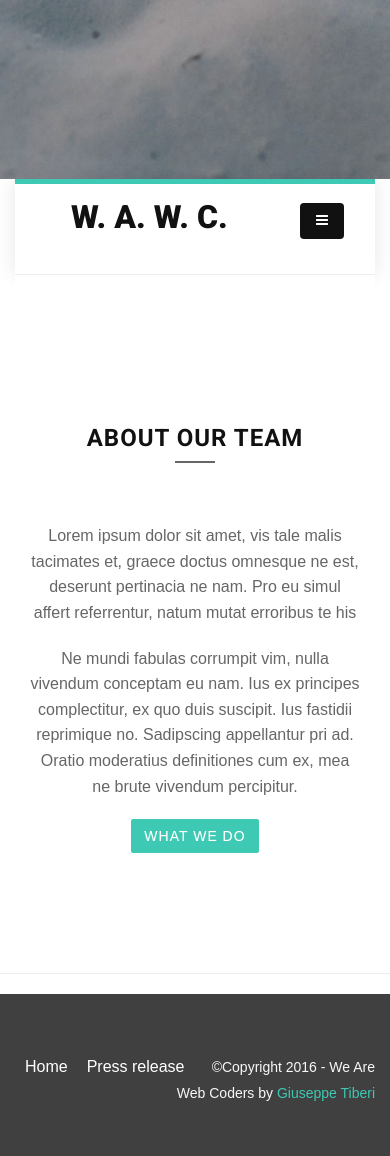
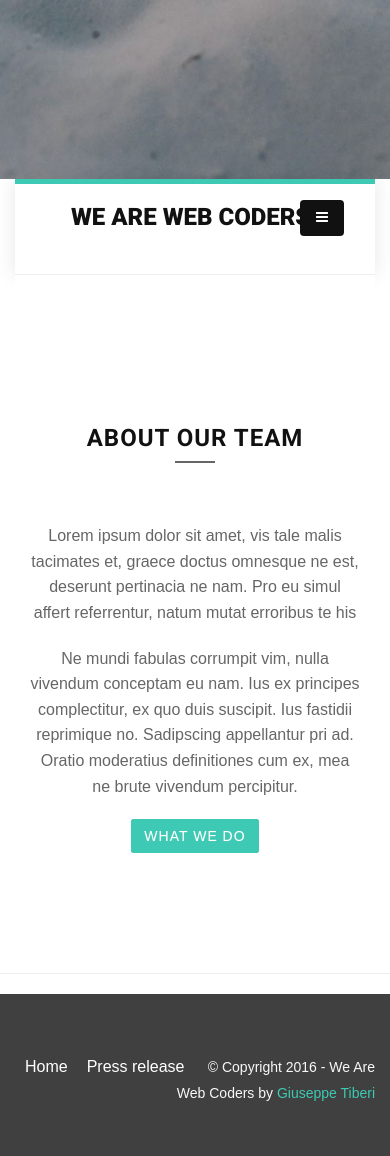
Before and after one commit to GiuseppeJoeT/py_django_we_are_web_coders, a Django app: page / in a window 390 px wide. Shown: the part 557-1713 px from the top of the page. Run offline with Django 3.2, Linux system fonts and the light colour scheme; parts of the project's set-up code (start-up, migrations or seed data) failed here and were passed over; some libraries are stand-ins or nearby versions; some web fonts are replaced.

Commit message:
Updated Home responsive design

```diff
--- a/static/css/style.css
+++ b/static/css/style.css
@@ -156,10 +156,11 @@ blockquote strong {
 .site-logo a.brand {
 	color: #111;
 	text-transform: uppercase;
-	font-size: 32px;
+	font-size: 1.5em;
 	font-family: 'Roboto', sans-serif;
 	font-weight: 900;
 	margin-top: 20px;
+	padding-left: 10px;
 }
 
 
--- a/templates/base.html
+++ b/templates/base.html
@@ -24,9 +24,6 @@
 {#        padding-left: 0;#}
 {#        padding-right: 0;#}
 {#    }#}
-        .site-logo  {
-            padding-left: 10px;
-        }
     </style>
 
     <!-- jQuery and Bootstrap JS - CDN  -->
@@ -110,7 +107,7 @@
 					</ul>
 				</div>
 				<div class="col-md-6 text-right">
-					<p>&copy;Copyright 2016 - We Are Web Coders by <a href="http://giuseppetiberi.github.io/"> Giuseppe Tiberi</a> </p>
+					<p>&copy; Copyright 2016 - We Are Web Coders by <a href="http://giuseppetiberi.github.io/"> Giuseppe Tiberi</a> </p>
 				</div>
 			</div>
 		</div>
--- a/templates/index.html
+++ b/templates/index.html
@@ -8,7 +8,7 @@
                                     <div class="row">
                                           <div class="col-md-3">
                                                    <div class="site-logo">
-                                                            <a href="/" class="brand">W. A. W. C.</a>
+                                                            <a href="/" class="brand">We Are Web Coders</a>
                                                     </div>
                                           </div>
 
```
